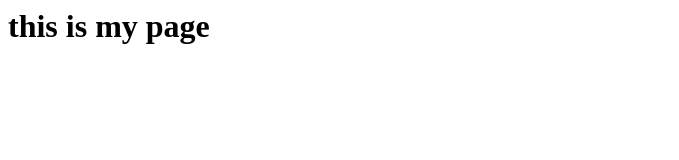
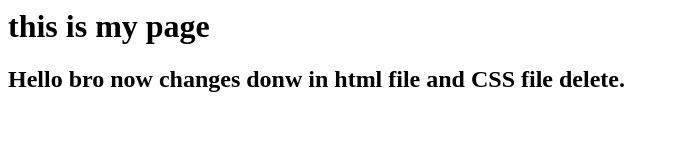
Before and after one commit to Rahul101112/Git-Learning-, a plain HTML site: page index.html in a window 1280 px wide. Shown: the whole page, without its empty margins (0-679 px from the left). Drawn offline with Linux system fonts and the light colour scheme.

Commit message:
Css file deleted and html file edited

```diff
--- a/Test.css
+++ /dev/null
@@ -1 +0,0 @@
-this is the new_branch
--- a/index.html
+++ b/index.html
@@ -1 +1,4 @@
 <h1>this is my page</h1>
+<h2>
+    Hello bro now changes donw in html file and CSS file delete.
+</h2>
```
